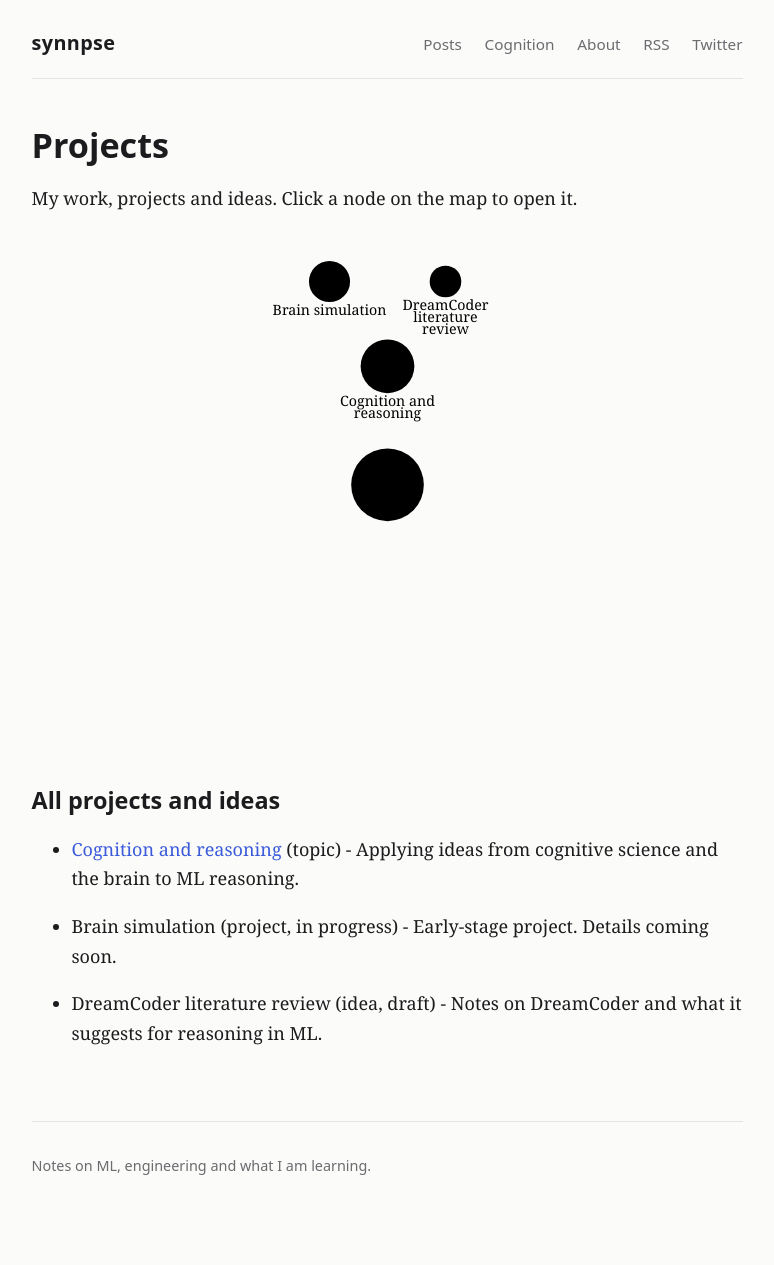
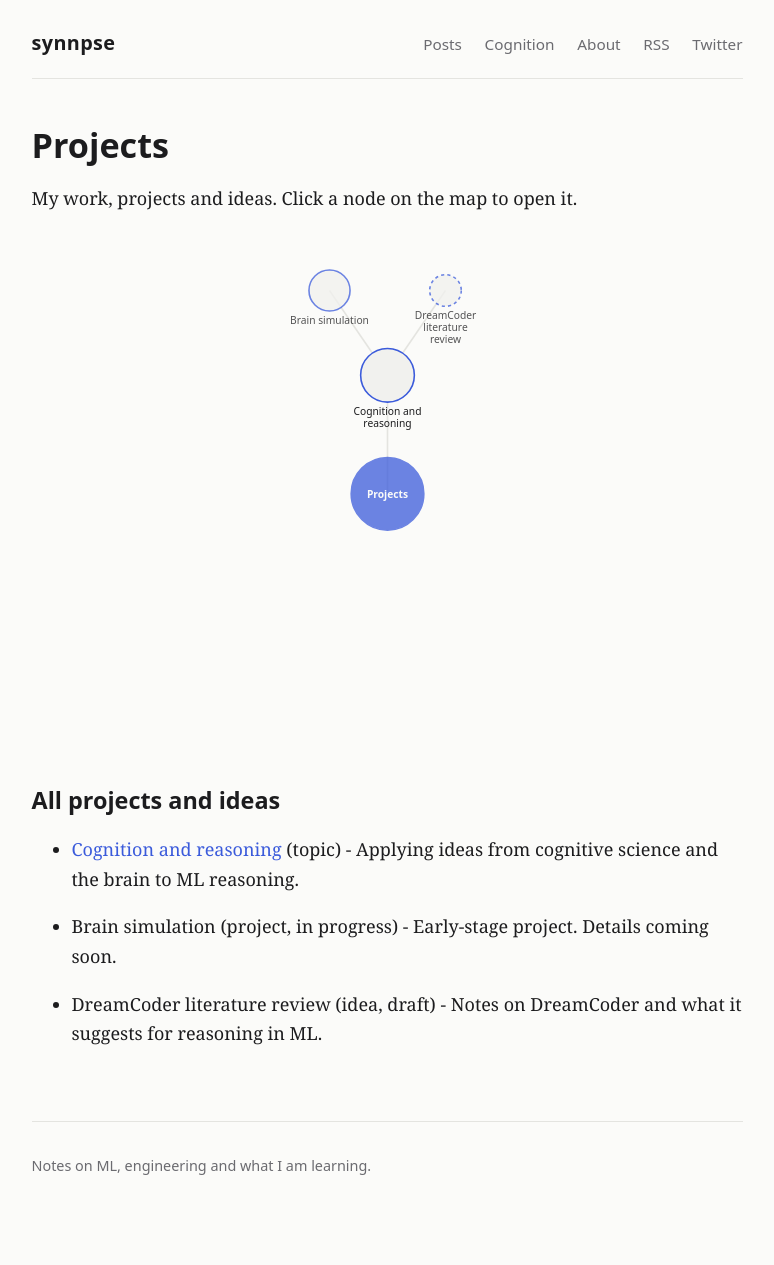
Before and after one commit to AnushaMishra/AnushaMishra.github.io, a Jekyll site: the page built from projects.md, in a window 1280 px wide. Shown: the whole page, without its empty margins (253-1027 px from the left). Built offline with Jekyll 4.4.1, drawn with Linux system fonts in a browser that asks for light colours.

Commit message:
Add styles for projects map in CSS

```diff
--- a/assets/css/style.css
+++ b/assets/css/style.css
@@ -92,3 +92,14 @@ img { max-width: 100%; }
   .highlight .mi, .highlight .mf { color: #ffa94d; }
   .highlight .nf, .highlight .nc { color: #8ea2ff; }
 }
+/* Projects map */
+.map svg { width: 100%; height: auto; display: block; margin: 1.5rem 0 2rem; }
+.map .link { stroke: var(--rule); stroke-width: 2; }
+.map .node { fill: var(--code-bg); stroke: var(--accent); stroke-width: 2; }
+.map .node.hub { fill: var(--accent); }
+.map .node.idea { stroke-dasharray: 4 4; }
+.map .label { fill: var(--fg); font: 13px ui-sans-serif, system-ui, sans-serif; }
+.map .label.hub { fill: var(--bg); font-weight: 700; }
+.map .clickable { cursor: pointer; }
+.map .clickable:hover .node { fill: var(--accent); }
+.map .static { opacity: .75; }
```
